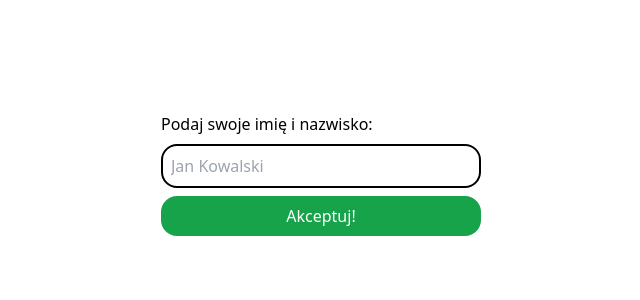
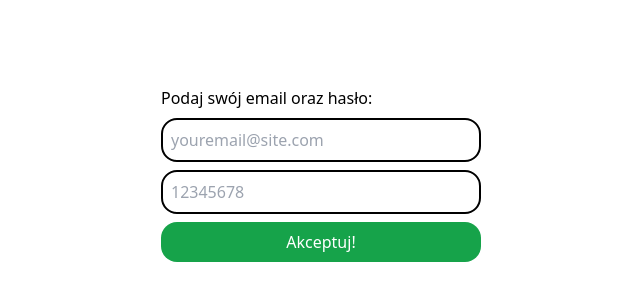
Before and after one commit to sniperdev/wopr-scheduler-cv, a React (Vite) app in the folder client/: page / in a window 1280 px wide. Shown: the part 226-526 px from the top of the page, without its empty margins (319-959 px from the left). Built offline with nearby package versions, Linux system fonts and the light colour scheme.

Commit message:
<feat> create inputs for email and password

```diff
--- a/client/src/App.tsx
+++ b/client/src/App.tsx
@@ -5,10 +5,11 @@ import { useState } from "react";
 
 function App() {
   const [name, setName] = useState("");
+  const [password, setPassword] = useState("");
   return (
     <Router>
       <Routes>
-        <Route path="/" element={<LoginPage setName={setName} />} />
+        <Route path="/" element={<LoginPage setName={setName} setPassword={setPassword} />} />
         <Route path="/app" element={<MainPage name={name} />} />
       </Routes>
     </Router>
--- a/client/src/pages/LoginPage.tsx
+++ b/client/src/pages/LoginPage.tsx
@@ -3,9 +3,10 @@ import { useNavigate } from "react-router-dom";
 
 interface props {
   setName: React.Dispatch<React.SetStateAction<string>>;
+  setPassword: React.Dispatch<React.SetStateAction<string>>;
 }
 
-const LoginPage = ({ setName }: props) => {
+const LoginPage = ({ setName, setPassword }: props) => {
   const navigate = useNavigate();
   const handleLogin = (e: React.FormEvent<HTMLFormElement>) => {
     e.preventDefault();
@@ -17,11 +18,17 @@ const LoginPage = ({ setName }: props) => {
         onSubmit={(e) => handleLogin(e)}
         className="flex flex-col gap-2 w-1/4"
       >
-        <label>Podaj swoje imię i nazwisko:</label>
+        <label>Podaj swój email oraz hasło:</label>
         <input
-          type="text"
-          placeholder="Jan Kowalski"
+          type="email"
+          placeholder="youremail@site.com"
           onChange={(e) => setName(e.target.value)}
+          className="border-2 border-black rounded-2xl p-2" required
+        />
+        <input
+          type="password"
+          placeholder="12345678"
+          onChange={(e) => setPassword(e.target.value)}
           className="border-2 border-black rounded-2xl p-2" required
         />
         <button
```
